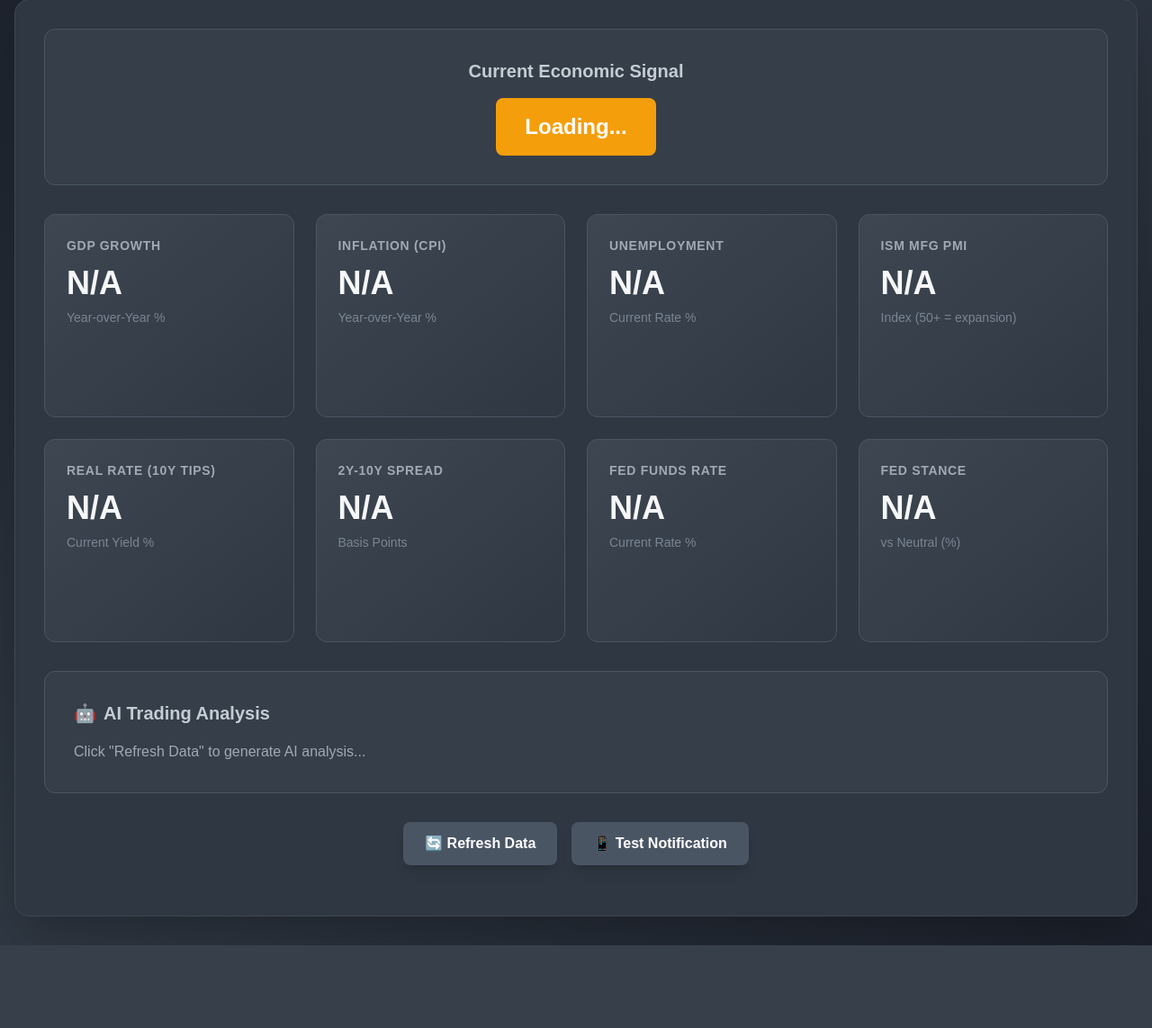
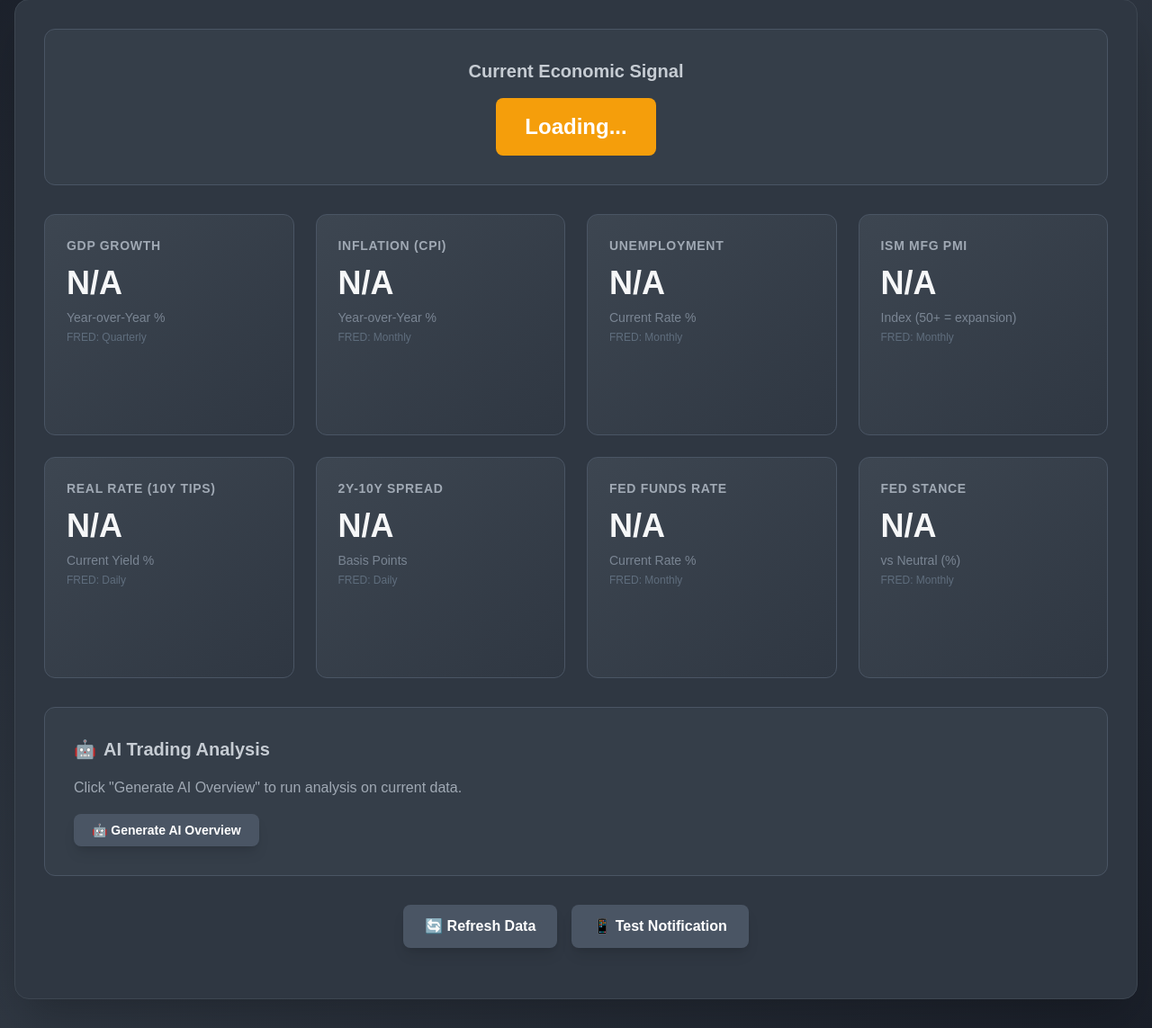
Before and after one commit to camillinaa/trader, a Flask app: page / in a window 1280 px wide. Shown: the part 169-1312 px from the top of the page at 90% size. Before the commit the page ends 1220 px from the top, so only its background shows below. Run offline with Flask 3, Linux system fonts and the light colour scheme; data that the repository does not hold is empty; some libraries are stand-ins or nearby versions.

Commit message:
Refactor data update and AI summary generation
- Updated the `update_data` API to clarify its purpose and removed AI summary generation from this endpoint.
- Introduced a new `generate_ai_summary` API for on-demand AI trading analysis.
- Enhanced `fetch_fred_series_history` to support a limit parameter and improved data filtering.
- Updated HTML to reflect changes in AI summary generation and added a button for user-triggered analysis.

```diff
--- a/app.py
+++ b/app.py
@@ -37,19 +37,11 @@
 
 @app.route('/api/update-data')
 def update_data():
-    """Manually trigger data update"""
+    """Manually trigger macro data refresh (boxes + charts). Does not run AI."""
     try:
-        # Fetch latest data
         macro_data = fetcher.fetch_all_data()
-
-        # Generate AI summary
-        ai_summary = analyzer.generate_trading_summary(macro_data)
-        macro_data['ai_summary'] = ai_summary
-
-        # Save to database
         db.save_data(macro_data)
 
-        # Check if notification should be sent
         signal = calculate_signal(macro_data)
         if signal:
             notifier.send_notification(
@@ -63,13 +55,23 @@
             'success': True,
             'data': macro_data,
             'signal': signal,
-            'ai_summary': ai_summary
         })
     except Exception as e:
         return jsonify({
             'success': False,
             'error': str(e)
         }), 500
+
+
+@app.route('/api/generate-ai-summary')
+def generate_ai_summary():
+    """Generate AI trading overview from current macro data (on-demand only)."""
+    try:
+        macro_data = fetcher.fetch_all_data()
+        ai_summary = analyzer.generate_trading_summary(macro_data)
+        return jsonify({'success': True, 'ai_summary': ai_summary})
+    except Exception as e:
+        return jsonify({'success': False, 'error': str(e)}), 500
 
 def calculate_signal(data):
     """
--- a/templates/index.html
+++ b/templates/index.html
@@ -72,9 +72,10 @@
                     <div id="gdp-value" class="text-4xl font-bold text-graphite-50 mb-2">
                         --
                     </div>
-                    <div class="text-sm text-graphite-400 mb-3">
+                    <div class="text-sm text-graphite-400 mb-1">
                         Year-over-Year %
                     </div>
+                    <div class="text-xs text-graphite-500 mb-3">FRED: Quarterly</div>
                     <div class="h-16"><canvas id="chart-gdp"></canvas></div>
                 </div>
 
@@ -86,9 +87,10 @@
                     <div id="inflation-value" class="text-4xl font-bold text-graphite-50 mb-2">
                         --
                     </div>
-                    <div class="text-sm text-graphite-400 mb-3">
+                    <div class="text-sm text-graphite-400 mb-1">
                         Year-over-Year %
                     </div>
+                    <div class="text-xs text-graphite-500 mb-3">FRED: Monthly</div>
                     <div class="h-16"><canvas id="chart-inflation"></canvas></div>
                 </div>
 
@@ -100,9 +102,10 @@
                     <div id="unemployment-value" class="text-4xl font-bold text-graphite-50 mb-2">
                         --
                     </div>
-                    <div class="text-sm text-graphite-400 mb-3">
+                    <div class="text-sm text-graphite-400 mb-1">
                         Current Rate %
                     </div>
+                    <div class="text-xs text-graphite-500 mb-3">FRED: Monthly</div>
                     <div class="h-16"><canvas id="chart-unemployment"></canvas></div>
                 </div>
 
@@ -114,9 +117,10 @@
                     <div id="ism-value" class="text-4xl font-bold text-graphite-50 mb-2">
                         --
                     </div>
-                    <div class="text-sm text-graphite-400 mb-3">
+                    <div class="text-sm text-graphite-400 mb-1">
                         Index (50+ = expansion)
                     </div>
+                    <div class="text-xs text-graphite-500 mb-3">FRED: Monthly</div>
                     <div class="h-16"><canvas id="chart-ism"></canvas></div>
                 </div>
 
@@ -128,9 +132,10 @@
                     <div id="rate-value" class="text-4xl font-bold text-graphite-50 mb-2">
                         --
                     </div>
-                    <div class="text-sm text-graphite-400 mb-3">
+                    <div class="text-sm text-graphite-400 mb-1">
                         Current Yield %
                     </div>
+                    <div class="text-xs text-graphite-500 mb-3">FRED: Daily</div>
                     <div class="h-16"><canvas id="chart-rate"></canvas></div>
                 </div>
 
@@ -142,9 +147,10 @@
                     <div id="spread-value" class="text-4xl font-bold text-graphite-50 mb-2">
                         --
                     </div>
-                    <div class="text-sm text-graphite-400 mb-3">
+                    <div class="text-sm text-graphite-400 mb-1">
                         Basis Points
                     </div>
+                    <div class="text-xs text-graphite-500 mb-3">FRED: Daily</div>
                     <div class="h-16"><canvas id="chart-spread"></canvas></div>
                 </div>
 
@@ -156,9 +162,10 @@
                     <div id="fed-value" class="text-4xl font-bold text-graphite-50 mb-2">
                         --
                     </div>
-                    <div class="text-sm text-graphite-400 mb-3">
+                    <div class="text-sm text-graphite-400 mb-1">
                         Current Rate %
                     </div>
+                    <div class="text-xs text-graphite-500 mb-3">FRED: Monthly</div>
                     <div class="h-16"><canvas id="chart-fed"></canvas></div>
                 </div>
 
@@ -170,9 +177,10 @@
                     <div id="stance-value" class="text-4xl font-bold text-graphite-50 mb-2">
                         --
                     </div>
-                    <div class="text-sm text-graphite-400 mb-3">
+                    <div class="text-sm text-graphite-400 mb-1">
                         vs Neutral (%)
                     </div>
+                    <div class="text-xs text-graphite-500 mb-3">FRED: Monthly</div>
                     <div class="h-16"><canvas id="chart-stance"></canvas></div>
                 </div>
             </div>
@@ -182,9 +190,13 @@
                 <h2 class="text-xl font-semibold text-graphite-200 mb-4 flex items-center">
                     <span class="mr-2">🤖</span> AI Trading Analysis
                 </h2>
-                <div id="ai-summary" class="text-graphite-300 leading-relaxed">
-                    Click "Refresh Data" to generate AI analysis...
+                <div id="ai-summary" class="text-graphite-300 leading-relaxed mb-4">
+                    Click "Generate AI Overview" to run analysis on current data.
                 </div>
+                <button onclick="generateAISummary()" id="btn-ai-summary"
+                    class="bg-graphite-600 hover:bg-graphite-500 text-white font-semibold px-5 py-2 rounded-lg transition-all shadow-lg hover:shadow-xl hover:-translate-y-0.5 text-sm">
+                    🤖 Generate AI Overview
+                </button>
             </div>
 
             <!-- Controls -->
@@ -313,6 +325,29 @@
             }
         }
 
+        async function generateAISummary() {
+            const el = document.getElementById('ai-summary');
+            const btn = document.getElementById('btn-ai-summary');
+            const origText = btn.textContent;
+            el.textContent = '⏳ Generating AI overview...';
+            btn.disabled = true;
+            btn.textContent = 'Generating...';
+            try {
+                const response = await fetch('/api/generate-ai-summary');
+                const result = await response.json();
+                if (result.success) {
+                    el.textContent = result.ai_summary || 'No summary returned.';
+                } else {
+                    el.textContent = 'Error: ' + (result.error || 'Failed to generate overview.');
+                }
+            } catch (error) {
+                el.textContent = 'Error: ' + error.message;
+            } finally {
+                btn.disabled = false;
+                btn.textContent = origText;
+            }
+        }
+
         function updateDisplay(data) {
             document.getElementById('gdp-value').textContent =
                 data.gdp_growth ? data.gdp_growth.toFixed(2) + '%' : 'N/A';
@@ -338,7 +373,7 @@
             document.getElementById('stance-value').textContent =
                 data.fed_stance ? data.fed_stance.toFixed(2) + '%' : 'N/A';
 
-            if (data.ai_summary) {
+            if (data && data.ai_summary) {
                 document.getElementById('ai-summary').textContent = data.ai_summary;
             }
 
```
Also changed, not shown: data_fetcher.py (+36 -18 lines).
